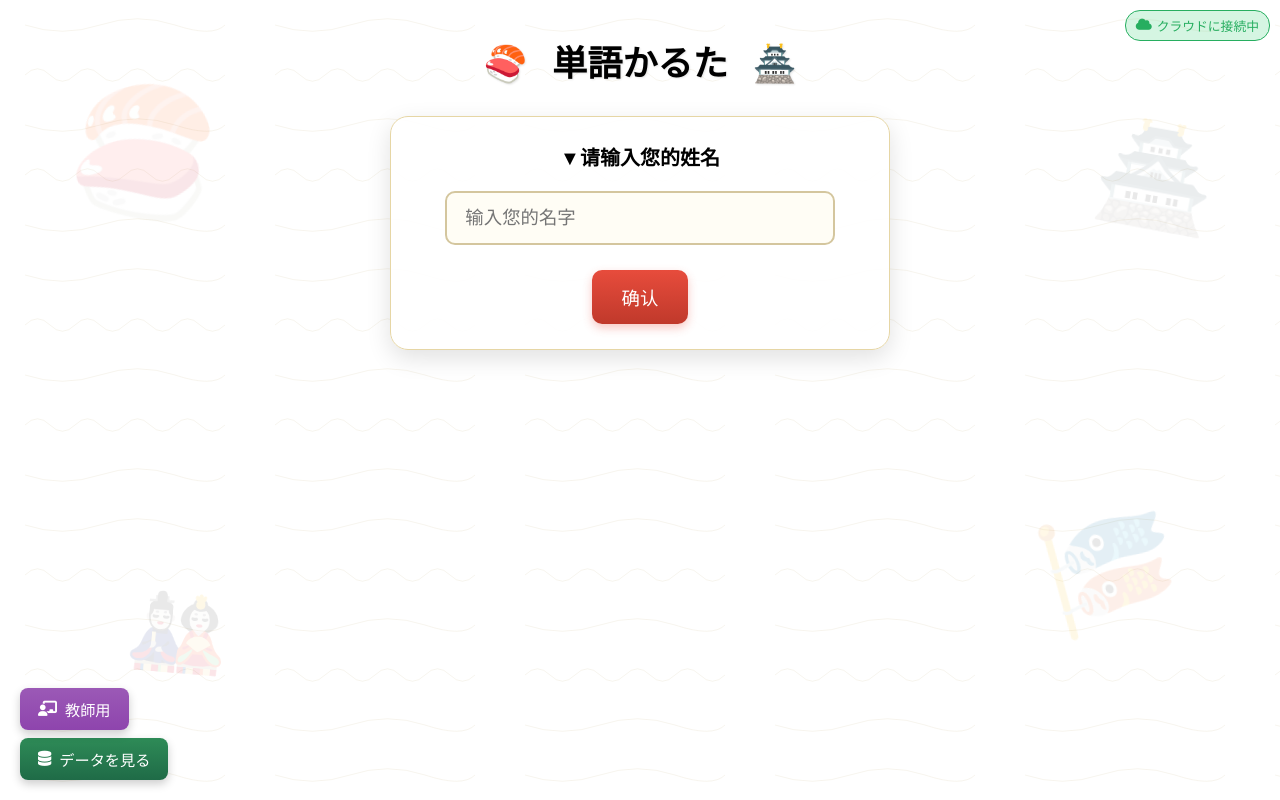
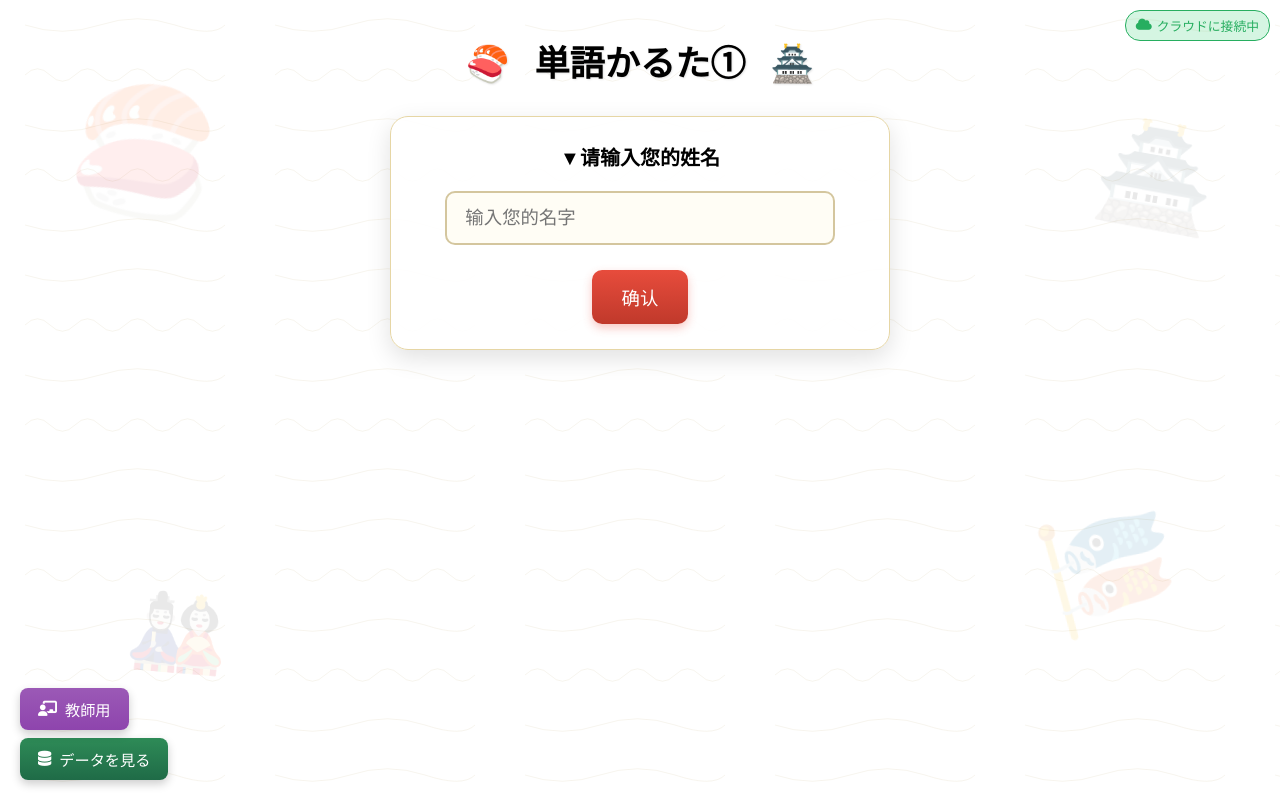
Before and after one commit to twfno25/twfno25.github.io, a plain HTML site: page index.html in a window 1280 px wide. Drawn offline with Linux system fonts and the light colour scheme; no server answers.

Commit message:
Update index.html

```diff
--- a/index.html
+++ b/index.html
@@ -3,7 +3,7 @@
 <head>
     <meta charset="UTF-8">
     <meta name="viewport" content="width=device-width, initial-scale=1.0">
-    <title>単語テスト①</title>
+    <title>単語かるた①</title>
     <link rel="stylesheet" href="https://cdnjs.cloudflare.com/ajax/libs/font-awesome/6.4.0/css/all.min.css">
     <style>
         * {
@@ -648,7 +648,7 @@
     <div class="decoration decoration-4">🎏</div>
 
     <div class="container">
-        <h1 class="title"><span>🍣</span> 単語かるた <span>🏯</span></h1>
+        <h1 class="title"><span>🍣</span> 単語かるた① <span>🏯</span></h1>
 
         <!-- 名前入力画面 -->
         <div id="input-screen" class="input-section">
```
